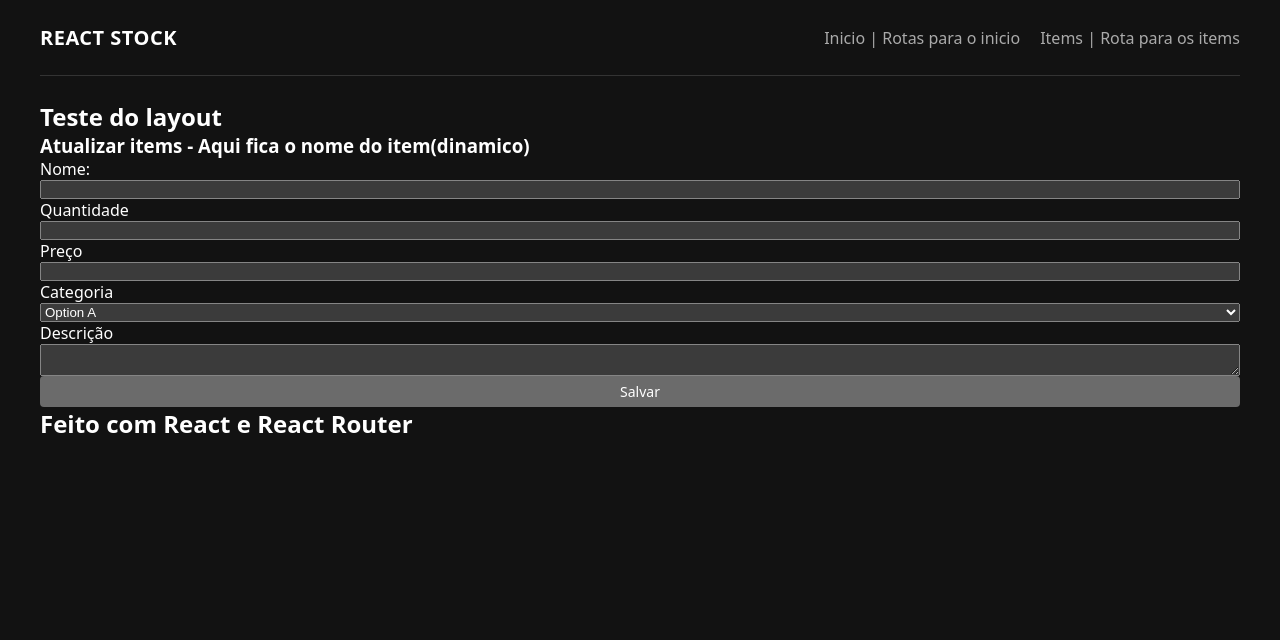
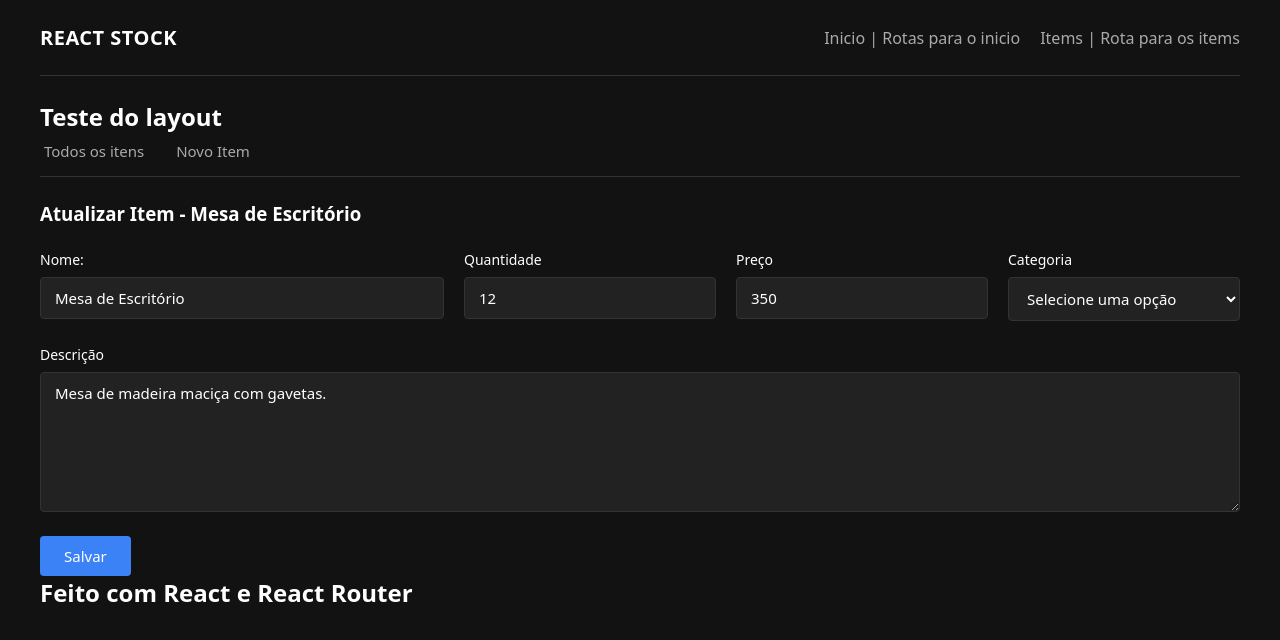
Before and after one commit to HDR628/Curso_OBC_JS, a React (Vite) app in the folder Fundamentos_React/Exercise_Final/gestao_estoque/: page /editItem/item-1 in a window 1280 px wide. Shown: the top 640 px of the page. Built offline with nearby package versions, Linux system fonts and the light colour scheme.

Commit message:
feat: criação de contexto e formatação do EditItem

```diff
--- a/Fundamentos_React/Exercise_Final/gestao_estoque/src/pages/EditItem.jsx
+++ b/Fundamentos_React/Exercise_Final/gestao_estoque/src/pages/EditItem.jsx
@@ -1,22 +1,57 @@
-export function EditItem(){
-  return(
+import { Link, useParams } from "react-router-dom";
+import { defaultItems } from "../database";
+
+export function EditItem() {
+  const { editId } = useParams();
+  const item = defaultItems.find((prod) => prod.id === editId);
+
+  return (
     <>
-      <h3>Atualizar items - Aqui fica o nome do item(dinamico)</h3>
+      <div className="tabs">
+        <Link to="/StockItems" className="tab ">
+          Todos os itens
+        </Link>
+        <Link to="/NewItem" className="tab ">
+          Novo Item
+        </Link>
+      </div>
+
+      <h3>Atualizar Item - {item.name}</h3>
+      <form>
+        <div className="display-flex-row">
+          <div className="form-group">
             <label htmlFor="itemName">Nome:</label>
-      <input type="text" id="itemName" />
+            <input type="text" id="itemName" defaultValue={item.name} />
+          </div>
+
+          <div className="form-group">
             <label htmlFor="itemQtd">Quantidade</label>
-      <input type="number" id="itemQtd"/>
+            <input type="number" id="itemQtd" defaultValue={item.quantity} />
+          </div>
+
+          <div className="form-group">
             <label htmlFor="priceItem">Preço</label>
-      <input type="number" id="priceItem" />
+            <input type="number" id="priceItem" defaultValue={item.price} />
+          </div>
+
+          <div className="form-group">
             <label htmlFor="category">Categoria</label>
-      <select name="category" id="category">
+            <select name="category" id="category" defaultValue={item.category}>
+              <option value="">Selecione uma opção</option>
               <option value="OptionA">Option A</option>
               <option value="OptionB">Option B</option>
-      </select> {/* Substituir as opçoes posteriormente */}
+            </select>{" "}
+            {/* Substituir as opçoes posteriormente */}
+          </div>
+        </div>
+
+        <div className="descriptionArea">
           <label htmlFor="description">Descrição</label>
-      <textarea name="description" id="description">
-      </textarea>
+          <textarea name="description" id="description" defaultValue={item.description}></textarea>
+        </div>
+
         <button type="submit">Salvar</button>
+      </form>
     </>
-  )
+  );
 }
--- a/Fundamentos_React/Exercise_Final/gestao_estoque/src/pages/Homepage.jsx
+++ b/Fundamentos_React/Exercise_Final/gestao_estoque/src/pages/Homepage.jsx
@@ -1,27 +1,25 @@
-import { Link } from "react-router-dom"
-import { defaultItems } from "../database"
+import { Link } from "react-router-dom";
+import { defaultItems } from "../database";
 
-export function Homepage(){
+export function Homepage() {
+  let qtdItems = defaultItems.length; // Qtd de items diferentes
 
-  let qtdItems = defaultItems.length // Qtd de items diferentes
+  let totalItems = defaultItems.reduce((acc, item) => acc + item.quantity, 0);
 
-  let totalItems = defaultItems.reduce((acc, item) => acc + item.quantity,0)
+  let date = new Date();
+  date.setDate(date.getDate() - 10);
 
-  let date = new Date()
-  date.setDate(date.getDate() - 10)
+  let recentItems = defaultItems.filter((item) => {
+    const itemDate = new Date(item.createdAt);
+    return itemDate >= date;
+  });
+  let recentItemsCount = recentItems.length;
 
-  let recentItems = defaultItems.filter(item => {
-    const itemDate = new Date(item.createdAt)
-    return itemDate >= date
-  })
+  let lowStockItems = defaultItems.filter((item) => item.quantity < 10);
 
-  let recentItemsCount = recentItems.length
+  let lowStockCount = lowStockItems.length;
 
-  let lowStockItems = defaultItems.filter((item) => item.quantity < 10)
-
-  let lowStockCount = lowStockItems.length
-
-  return(
+  return (
     <>
       <h1>Dashboard</h1>
       <div className="dashboardGlance">
@@ -47,7 +45,7 @@ export function Homepage(){
           <h2>Items Recentes</h2>
           <h2>Ações</h2>
           <div className="recentItemsList">
-          {recentItems.map(item => (
+            {recentItems.map((item) => (
               <div key={item.id} className="itemRow">
                 <span>{item.name}</span>
                 <Link to={`/item/${item.id}`}>
@@ -61,9 +59,11 @@ export function Homepage(){
           <h2>Itens Acabando</h2>
           <h2>Ações</h2>
           <div className="lowStockItemsList">
-          {lowStockItems.map(item => (
+            {lowStockItems.map((item) => (
               <div key={item.id} className="itemRow">
-              <span>{item.name} ({item.quantity} un)</span>
+                <span>
+                  {item.name} ({item.quantity} un)
+                </span>
                 <Link to={`/item/${item.id}`}>
                   <button>Ver</button>
                 </Link>
@@ -73,5 +73,5 @@ export function Homepage(){
         </div>
       </div>
     </>
-  )
+  );
 }
```
Also changed, not shown: Fundamentos_React/Exercise_Final/gestao_estoque/src/hooks/ItemsContext.jsx (added, +21 -0 lines), Fundamentos_React/Exercise_Final/gestao_estoque/src/pages/StockItems.jsx (+6 -2 lines). Lines whose indentation alone changed are shown as unchanged.
